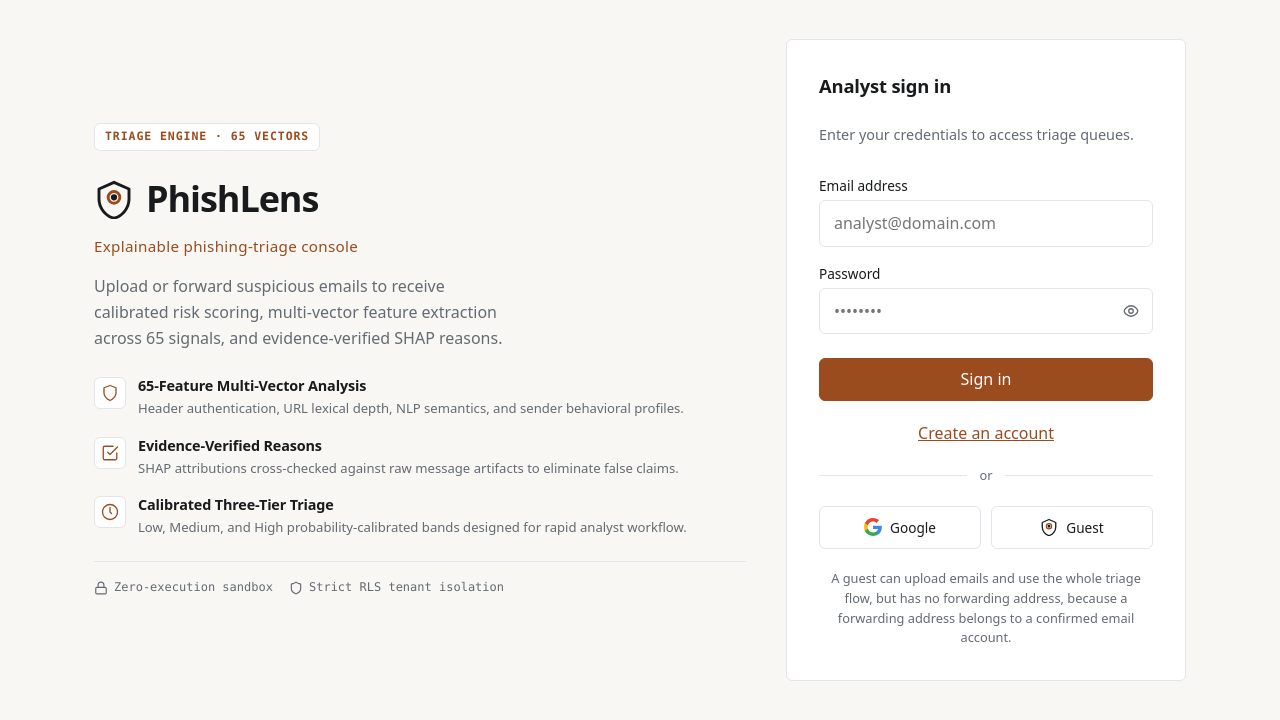
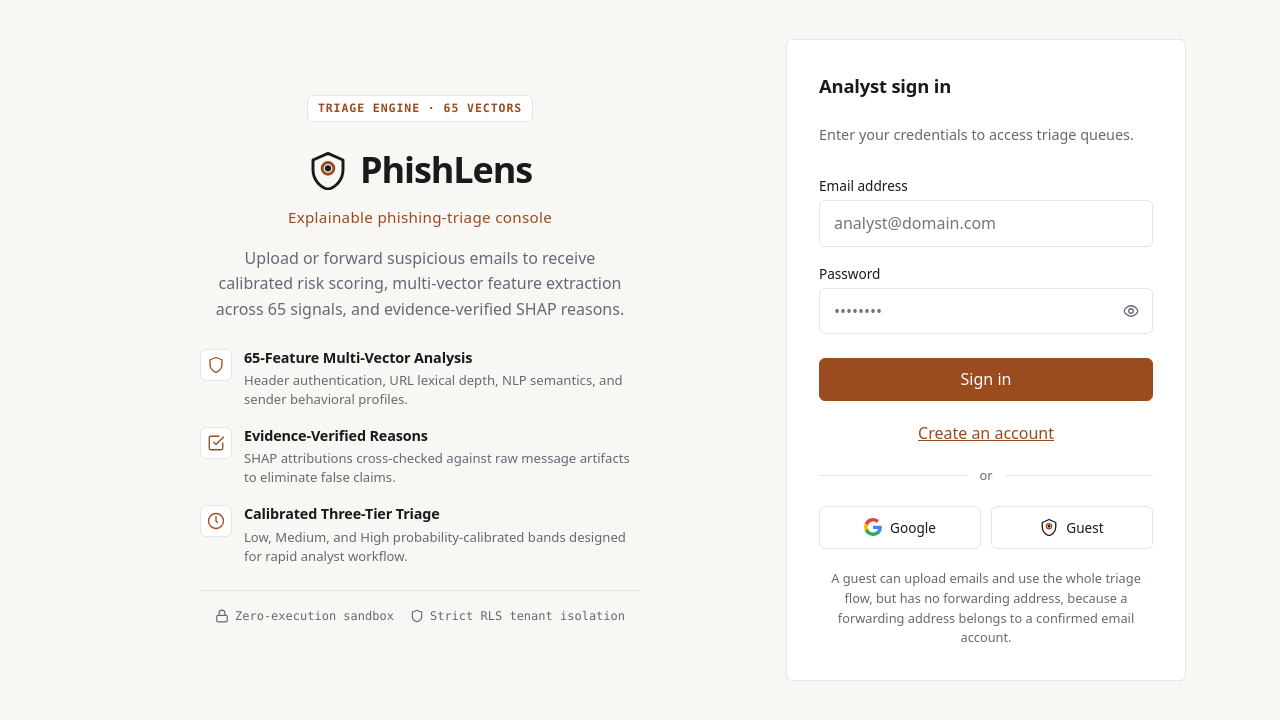
Before and after one commit to yashwanth-creator02/phishlens, a React (Vite) app in the folder frontend/: page /login in a window 1280 px wide. Shown: the top 720 px of the page. Built offline with nearby package versions, Linux system fonts and the light colour scheme; no server answers.

Commit message:
style(ui): center-align login hero heading and description text

```diff
--- a/frontend/src/pages/Login.tsx
+++ b/frontend/src/pages/Login.tsx
@@ -150,14 +150,14 @@ export default function Login({ signIn: signInProp, signInAsGuest: signInAsGuest
         </div>
 
         <div>
-          <div style={{ display: "flex", alignItems: "center", gap: "12px", marginBottom: "8px" }}>
+          <div style={{ display: "flex", alignItems: "center", justifyContent: "center", gap: "12px", marginBottom: "8px" }}>
             <Logo size={40} />
             <h1 style={{ margin: 0, fontSize: "2.25rem", letterSpacing: "-0.03em" }}>PhishLens</h1>
           </div>
-          <span className="brand-subtitle" style={{ display: "block", fontSize: "0.95rem", color: "var(--accent)", letterSpacing: "0.02em", marginBottom: "16px", fontWeight: 500 }}>
+          <span className="brand-subtitle" style={{ display: "block", fontSize: "0.95rem", color: "var(--accent)", letterSpacing: "0.02em", marginBottom: "16px", fontWeight: 500, textAlign: "center" }}>
             Explainable phishing-triage console
           </span>
-          <p className="muted" style={{ fontSize: "1rem", lineHeight: "1.6", maxWidth: "46ch", margin: 0 }}>
+          <p className="muted" style={{ fontSize: "1rem", lineHeight: "1.6", maxWidth: "46ch", margin: "0 auto", textAlign: "center" }}>
             Upload or forward suspicious emails to receive calibrated risk scoring, multi-vector feature extraction across 65 signals, and evidence-verified SHAP reasons.
           </p>
         </div>
--- a/frontend/src/styles.css
+++ b/frontend/src/styles.css
@@ -814,6 +814,8 @@ input:focus {
   display: flex;
   flex-direction: column;
   gap: 20px;
+  text-align: center;
+  align-items: center;
 }
 
 .login-hero-badge {
@@ -838,6 +840,9 @@ input:focus {
   flex-direction: column;
   gap: 16px;
   margin-top: 4px;
+  width: 100%;
+  max-width: 440px;
+  text-align: left;
 }
 
 .login-feature-item {
@@ -878,6 +883,7 @@ input:focus {
 .login-trust-badges {
   display: flex;
   flex-wrap: wrap;
+  justify-content: center;
   gap: 8px 16px;
   margin-top: 4px;
   padding-top: 16px;
@@ -885,6 +891,8 @@ input:focus {
   font-size: 0.75rem;
   color: var(--muted);
   font-family: var(--font-mono);
+  width: 100%;
+  max-width: 440px;
 }
 
 .login-trust-item {
```
